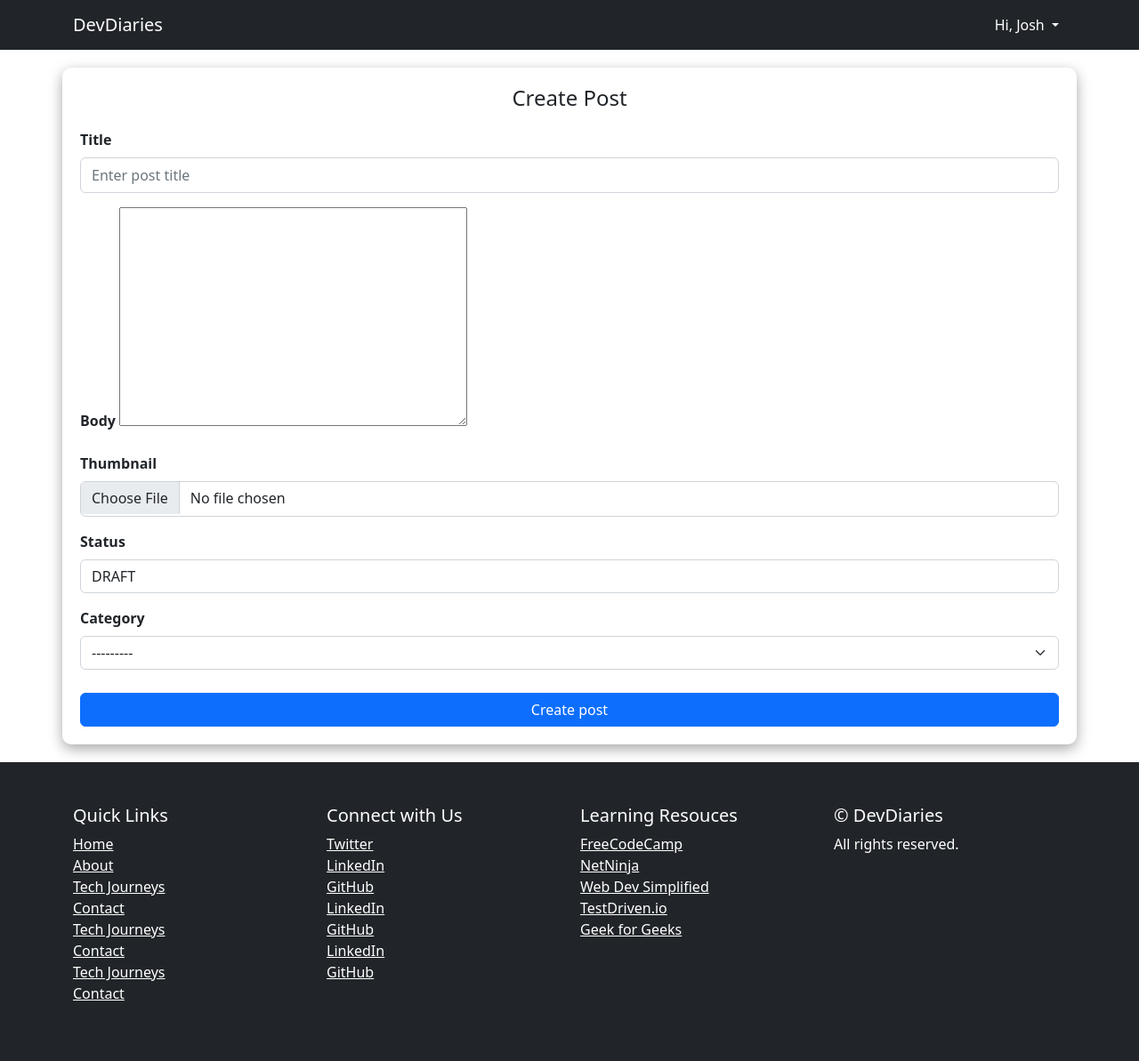
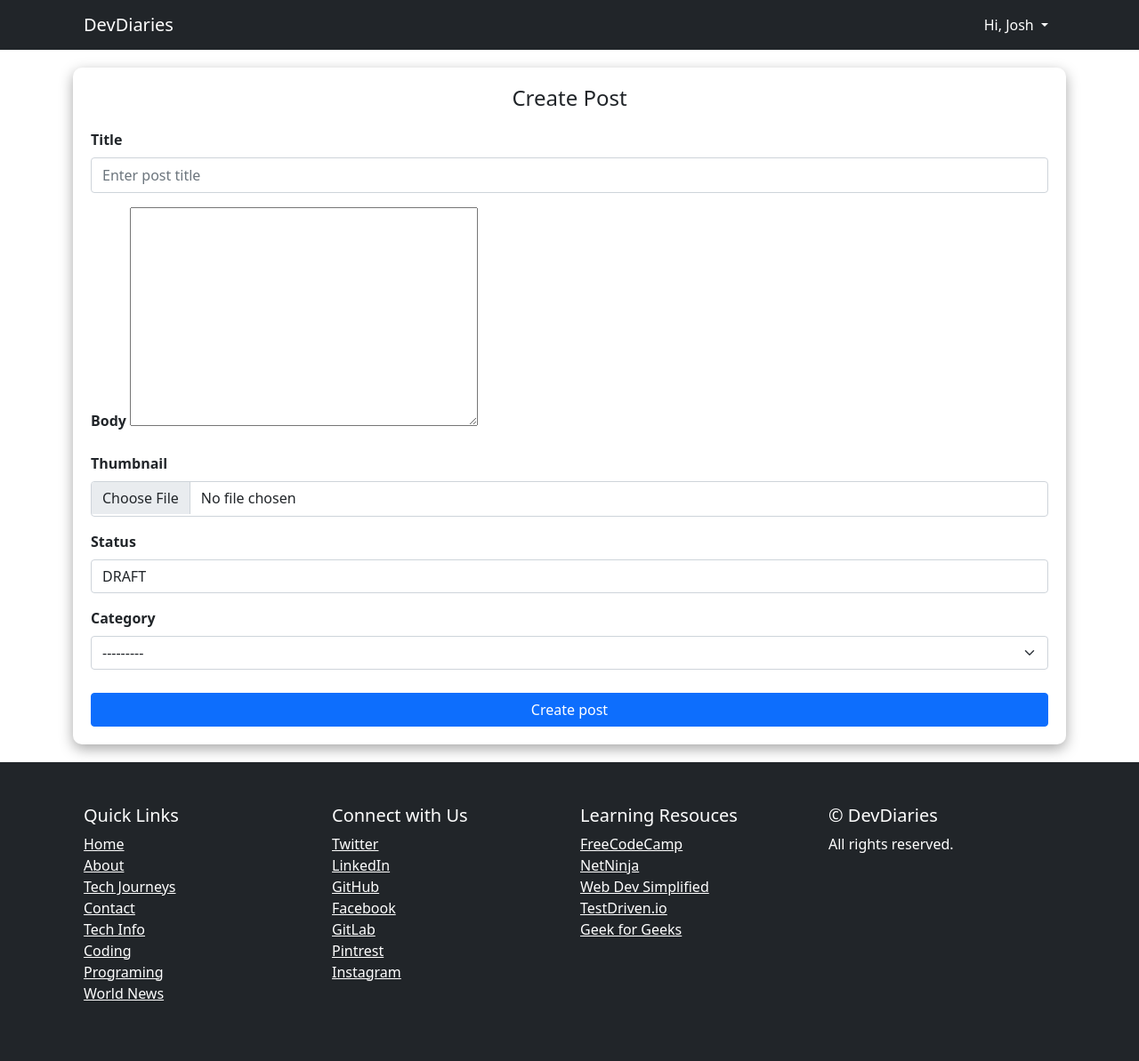
Before and after one commit to Chunleshy/DevDiaries, a Django app: page /create in a window 1280 px wide. Shown: the whole page at 89% size. Run offline with Django 4.2, Linux system fonts and the light colour scheme; a user stored in the database is signed in; data comes from the database, SQL or seed files in the repository; some libraries are stand-ins or nearby versions.

Commit message:
added favicon and editted some codes

```diff
--- a/blogapp/forms.py
+++ b/blogapp/forms.py
@@ -52,7 +52,7 @@
     nationality = forms.CharField(widget=forms.TextInput(attrs={"class": "form-control", "placeholder":"USA"}))
     role = forms.CharField(widget=forms.TextInput(attrs={"class": "form-control", "placeholder":"Aspiring FullStack Developer"}))
     years_of_experience = forms.ChoiceField(choices=YEARS_OF_EXPERIENCE, widget=forms.Select(attrs={"class": "form-control", "placeholder": "Select years of experience"}))
-    # ... (enter social media links)
+    # enter social media links
     github_url = forms.URLField(required=False, widget=forms.URLInput(attrs={"class": "form-control", "placeholder": "Enter github_url"}))
     linkedin_url = forms.URLField(required=False, widget=forms.URLInput(attrs={"class": "form-control", "placeholder": "Enter linkedin_url"}))
     twitter_url = forms.URLField(required=False, widget=forms.URLInput(attrs={"class": "form-control", "placeholder": "Enter twitter_url"}))
--- a/blogapp/models.py
+++ b/blogapp/models.py
@@ -19,12 +19,6 @@
 # Defining a Python class named Blog that inherits from the models.Model class.
 # Django Model 'Blog' representing a blog post.
 class Blog(models.Model):
-    # Choices for post validity status.
-    VALIDITY = [
-        ("pending", "pending"),
-        ("accepted", "accepted"),
-        ("rejected", "rejected")
-    ]
 
     # Choices for post status.
     STATUS = [
--- a/blogapp/views.py
+++ b/blogapp/views.py
@@ -83,8 +83,9 @@
 
 
         else:
+            # Check if user has logged in
             if request.user.is_authenticated:
-                # Check if user has logged in and that he has liked the blog before
+                # Check if user has liked the blog before
                 if blog.likes.filter(id=request.user.id).exists():
                     #Enable the use to unlike the blog
                     blog.likes.remove(request.user)
--- a/core/admin.py
+++ b/core/admin.py
@@ -3,16 +3,20 @@
 from .models import CustomUser
 
 # Register your models here.
-
+# Define a custom admin class for CustomUser model, inheriting from UserAdmin
 class CustomUserAdmin(UserAdmin):
+    # Define fieldsets for adding a new user in the admin interface
     add_fieldsets = (
         (
             None,
             {
+                # Additional CSS classes for styling
                 "classes": ("wide",),
+                # Fields displayed for adding a new user
                 "fields": ("email", "username", "password1", "password2"),
             },
         ),
     )
 
+# Register the CustomUser model with the CustomUserAdmin class in the Django admin interface
 admin.site.register(CustomUser, CustomUserAdmin)
--- a/requirements.txt
+++ b/requirements.txt
@@ -1,12 +1,13 @@
 asgiref==3.7.2
 bleach==6.1.0
-Django==4.2.7
+Django==3.2.1
 django-countries==7.5.1
 django-summernote==0.8.20.0
 gunicorn==21.2.0
 packaging==23.2
 Pillow==10.1.0
 psycopg2==2.9.9
+pytz==2023.3.post1
 six==1.16.0
 sqlparse==0.4.4
 typing_extensions==4.8.0
--- a/templates/base.html
+++ b/templates/base.html
@@ -21,9 +21,9 @@
 
 
         <!-- Favicon-->
-        <link rel="icon" type="image/x-icon" href="{% static 'assets/favicon.ico' % }" />
+        <link rel="icon" type="image/x-icon" href="{% static 'assets/favicon.png' %}" />
         <!-- Core theme CSS (includes Bootstrap)-->
-        <link href="{% static 'css/styles.css' %}" rel="stylesheet"/>
+        <link href="{% static 'css/style.css' %}" rel="stylesheet"/>
 
         <style>
             nav ul a{
@@ -156,10 +156,10 @@
                   <li><a href="#" class="text-white">About</a></li>
                   <li><a href="#" class="text-white">Tech Journeys</a></li>
                   <li><a href="#" class="text-white">Contact</a></li>
-                  <li><a href="#" class="text-white">Tech Journeys</a></li>
-                  <li><a href="#" class="text-white">Contact</a></li>
-                  <li><a href="#" class="text-white">Tech Journeys</a></li>
-                  <li><a href="#" class="text-white">Contact</a></li>
+                  <li><a href="#" class="text-white">Tech Info</a></li>
+                  <li><a href="#" class="text-white">Coding</a></li>
+                  <li><a href="#" class="text-white">Programing</a></li>
+                  <li><a href="#" class="text-white">World News</a></li>
                 </ul>
               </div>
 
@@ -170,10 +170,10 @@
                   <li><a href="#" target="_blank" class="text-white">Twitter</a></li>
                   <li><a href="#" target="_blank" class="text-white">LinkedIn</a></li>
                   <li><a href="#" target="_blank" class="text-white">GitHub</a></li>
-                  <li><a href="#" target="_blank" class="text-white">LinkedIn</a></li>
-                  <li><a href="#" target="_blank" class="text-white">GitHub</a></li>
-                  <li><a href="#" target="_blank" class="text-white">LinkedIn</a></li>
-                  <li><a href="#" target="_blank" class="text-white">GitHub</a></li>
+                  <li><a href="#" target="_blank" class="text-white">Facebook</a></li>
+                  <li><a href="#" target="_blank" class="text-white">GitLab</a></li>
+                  <li><a href="#" target="_blank" class="text-white">Pintrest</a></li>
+                  <li><a href="#" target="_blank" class="text-white">Instagram</a></li>
                   <!-- Add more social media links as needed -->
                 </ul>
               </div>
```
Also changed, not shown: mysite/settings.py (+12 -9 lines), static/assets/favicon-1.png (added), static/assets/favicon.png (added).
